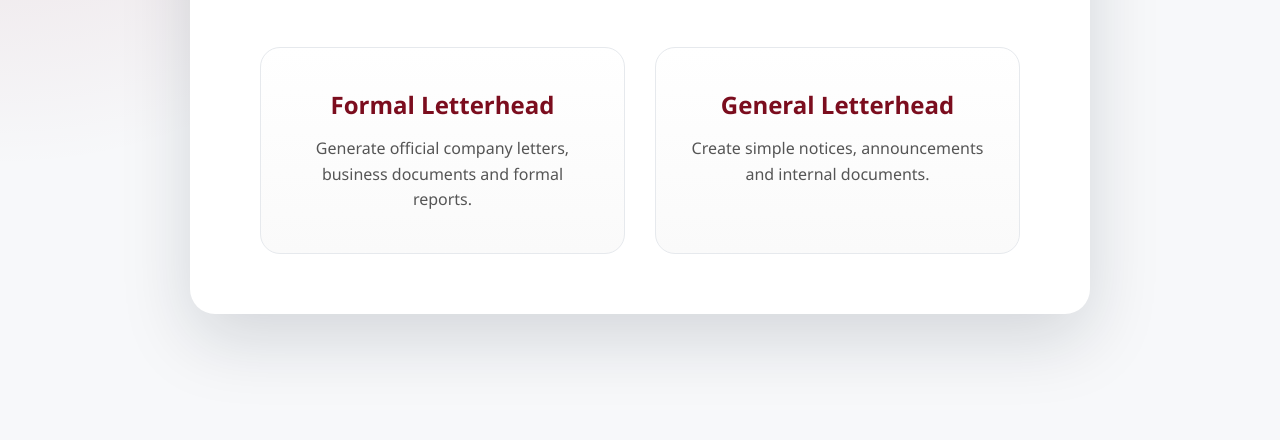
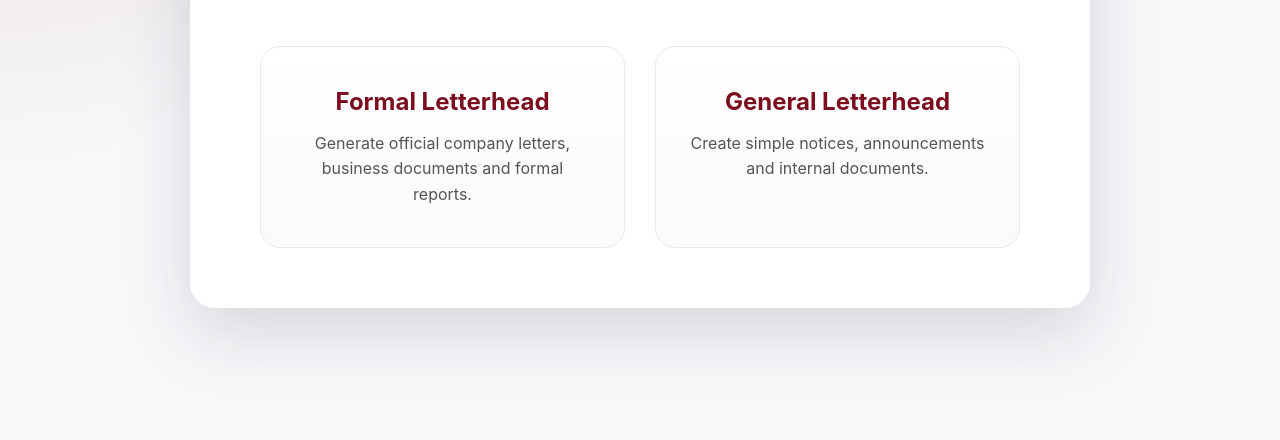
Before and after one commit to NVM88/incredible-marzipan-8388d4, a plain HTML site: page index.html in a window 1280 px wide. Shown: the part 360-800 px from the top of the page. Drawn offline with Linux system fonts and the light colour scheme.

Commit message:
update font style

```diff
--- a/css/informal.css
+++ b/css/informal.css
@@ -3,7 +3,7 @@
     margin:0;
     padding:0;
     box-sizing:border-box;
-    font-family:"Segoe UI", Arial, sans-serif;
+    font-family:"Inter", Arial, sans-serif;
 
 }
 
--- a/css/style.css
+++ b/css/style.css
@@ -2,7 +2,7 @@
     margin:0;
     padding:0;
     box-sizing:border-box;
-    font-family:"Segoe UI", Arial, sans-serif;
+    font-family:"Inter", Arial, sans-serif;
 }
 
 
```
